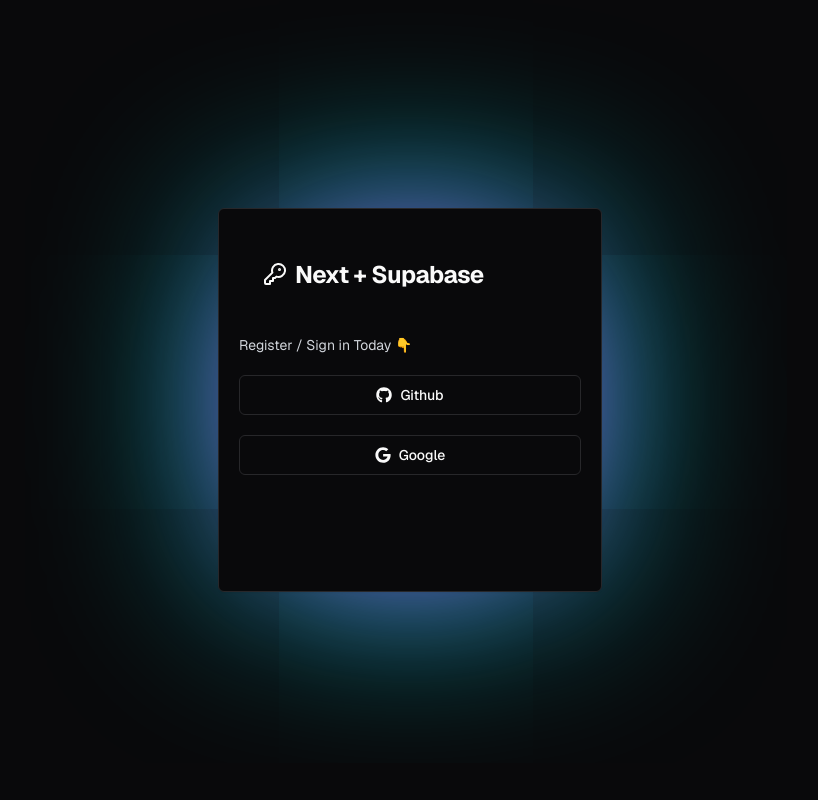
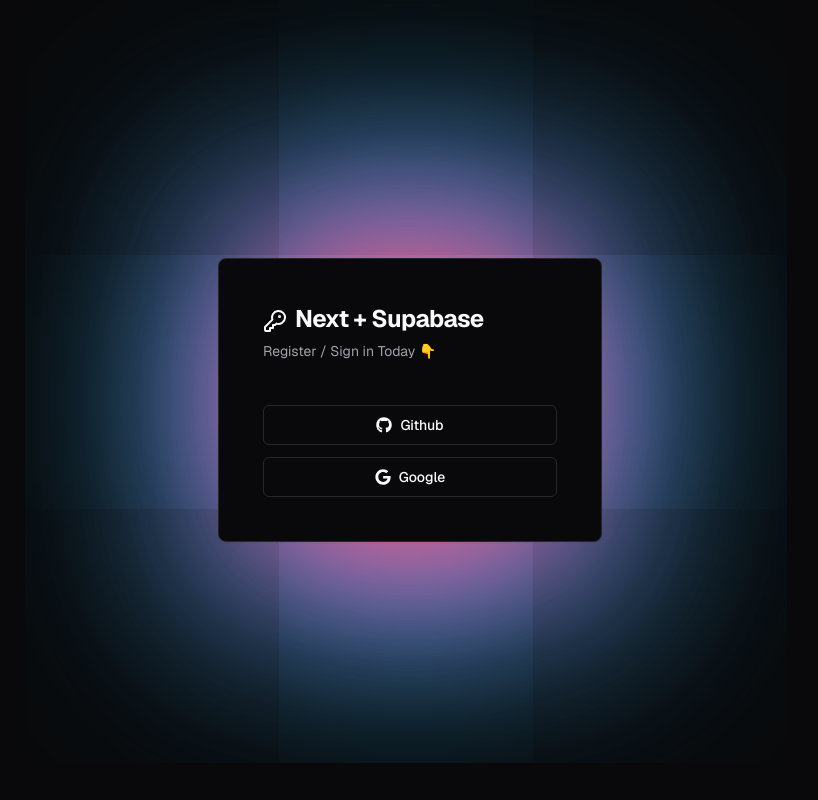
Before and after one commit to yoavamitai/nextjs-supabase-boilerplate, a Next.js app: page /auth in a window 1280 px wide. Shown: the whole page, without its empty margins (230-1048 px from the left). Built offline with nearby package versions, Linux system fonts and the light colour scheme.

Commit message:
feat: Added Supabase integration for authentication

```diff
--- /dev/null
+++ b/app/auth/AuthButton.tsx
@@ -0,0 +1,65 @@
+"use client"
+
+import { Button } from '@/components/ui/button'
+import supabaseBrowser from '@/lib/supabase/browser';
+import React from 'react'
+import { FaGithub, FaGoogle, FaApple, FaBitbucket, FaDiscord, FaFacebook, FaMicrosoft, FaFigma, FaLinkedin, FaSlack, FaSpotify, FaTwitch  } from 'react-icons/fa';
+import { FaGitlab, FaXTwitter  } from "react-icons/fa6";
+import { RiKakaoTalkLine } from "react-icons/ri";
+import { SiNotion, SiZoom  } from "react-icons/si";
+
+import { Provider } from "@supabase/supabase-js";
+
+type authIconMapType = Record<Provider, React.JSX.Element | undefined>;
+
+const authIconMap: authIconMapType = {
+    "github": <FaGithub className='w-4 h-4' />,
+    "google": <FaGoogle className='w-4 h-4' />,
+    "apple": <FaApple className='w-4 h-4' />,
+    "azure": <FaMicrosoft className='w-4 h-4' />,
+    "bitbucket": <FaBitbucket className='w-4 h-4' />,
+    "discord": <FaDiscord className='w-4 h-4' />,
+    "facebook": <FaFacebook className='w-4 h-4' />,
+    "figma": <FaFigma className='w-4 h-4' />,
+    "gitlab": <FaGitlab className='w-4 h-4' />,
+    "kakao": <RiKakaoTalkLine className='w-4 h-4' />,
+    "keycloak": undefined,
+    "linkedin": <FaLinkedin className='w-4 h-4' />,
+    "linkedin_oidc": <FaLinkedin className='w-4 h-4' />,
+    "notion": <SiNotion className='w-4 h-4' />,
+    "slack": <FaSlack className='w-4 h-4' />,
+    "spotify": <FaSpotify className='w-4 h-4' />,
+    "twitch": <FaTwitch className='w-4 h-4' />,
+    "twitter": <FaXTwitter className='w-4 h-4' />,
+    "workos": undefined,
+    "zoom": <SiZoom className='w-4 h-4' />,
+    "fly": undefined
+};
+
+interface AuthButtonProps {
+    authType: Provider;
+};
+
+const AuthButton = ({ authType }: AuthButtonProps) => {
+
+    const handleLoginWithOAuth = (authType: Provider) => {
+        const supabase = supabaseBrowser();
+
+        supabase.auth.signInWithOAuth({
+            provider: authType,
+            options: {
+                redirectTo: `${location.origin}/auth/callback`
+            }
+        })
+    };
+
+    return (
+        <Button className='flex justify-center items-center w-full' variant="outline" onClick={()=>handleLoginWithOAuth(authType)}>
+           {authIconMap[authType]}
+            <div className="w-2" />
+            {`${authType.charAt(0).toUpperCase()}${authType.slice(1)}`}
+        </Button>
+    )
+}
+
+export default AuthButton
--- /dev/null
+++ b/app/auth/callback/route.ts
@@ -0,0 +1,37 @@
+import { cookies } from "next/headers";
+import { NextResponse as Response, NextRequest as Request } from "next/server";
+import { type CookieOptions, createServerClient } from "@supabase/ssr";
+
+export async function GET(request: Request) {
+    const { searchParams, origin } = new URL(request.url);
+    const code = searchParams.get('code');
+    const next = searchParams.get('next') ?? '/';
+
+    if (code) {
+        const cookieStore = cookies();
+        const supabase = createServerClient(
+            process.env.NEXT_PUBLIC_SUPABASE_URL!,
+            process.env.NEXT_PUBLIC_SUPABASE_ANON_KEY!,
+            {
+                cookies: {
+                    get(name: string) {
+                        return cookieStore.get(name)?.value;
+                    },
+
+                    set(name: string, value: string, options: CookieOptions) {
+                        cookieStore.set({ name, value, ...options });
+                    },
+
+                    remove(name: string, options: CookieOptions) {
+                        cookieStore.delete({ name, ...options });
+                    },
+                },
+            }
+        );
+
+        const { error } = await supabase.auth.exchangeCodeForSession(code);
+        if (!error) return Response.redirect(`${origin}${next}`);
+
+        return Response.redirect(`${origin}/auth/auth-code-error`);
+    }
+}
--- a/app/auth/page.tsx
+++ b/app/auth/page.tsx
@@ -1,31 +1,27 @@
-import { Button } from '@/components/ui/button'
-import { Card, CardHeader, CardTitle } from '@/components/ui/card';
+"use client"
+
+import { Card, CardContent, CardDescription, CardHeader, CardTitle } from '@/components/ui/card';
 import { KeyRound } from 'lucide-react'
 import React from 'react';
-import { FaGoogle, FaGithub } from "react-icons/fa";
-
+import AuthButton from "./AuthButton"
 
 export default function Auth() {
   return (
     <div className="flex items-center justify-center w-full h-screen">
-      <Card className="w-96 h-96 rounded-md border p-5 space-y-5 relative">
-        <CardHeader className="flex flex-row items-center gap-2">
-          <KeyRound className='translate-y-0.5'/>
-          <CardTitle className='text-2xl font-bold'>Next + Supabase</CardTitle>
+      <Card className="w-96 p-5 space-y-5 relative">
+        <CardHeader>
+          <div className='flex flex-row items-center gap-2'>
+            <KeyRound className='translate-y-0.5' />
+            <CardTitle className='text-2xl font-bold'>Next + Supabase</CardTitle>
+          </div>
+          <CardDescription>Register / Sign in Today 👇</CardDescription>
         </CardHeader>
-        <p className='text-sm text-gray-300'>
-          Register / Sign in Today 👇
-        </p>
-        <Button className='flex justify-center items-center w-full' variant="outline">
-          <FaGithub className='w-4 h-4' />
-          <div className="w-2" />
-          Github
-        </Button>
-        <Button className='flex justify-center items-center w-full' variant="outline">
-          <FaGoogle className='w-4 h-4' />
-          <div className="w-2" />
-          Google
-        </Button>
+        <CardContent className='flex flex-col gap-3'>
+          <AuthButton authType="github" />
+          <AuthButton authType="google" />
+        </CardContent>
+
+
       </Card>
       <div className='glowBox -z-20' >
 
--- a/app/globals.css
+++ b/app/globals.css
@@ -82,9 +82,9 @@
   width: 40px;
   height: 40px;
   border-radius: 50%;
-  background-color: #d17ee6;
+  background-color: #12c2e9;
   box-shadow:
-    0 0 60px 30px #d17ee6,
-    0 0 150px 110px #f0f,
-    0 0 200px 150px #0ff;
+    0 0 120px 110px #f64f59,
+    0 0 180px 160px #c471ed,
+    0 0 240px 180px #12c2e9;
 }
--- /dev/null
+++ b/lib/supabase/browser.ts
@@ -0,0 +1,12 @@
+"use client"
+
+import { createBrowserClient } from "@supabase/ssr";
+
+export default function supabaseBrowser() {
+    const supabase = createBrowserClient(
+        process.env.NEXT_PUBLIC_SUPABASE_URL!,
+        process.env.NEXT_PUBLIC_SUPABASE_ANON_KEY!
+    );
+
+    return supabase;
+}
--- /dev/null
+++ b/lib/supabase/server.ts
@@ -0,0 +1,20 @@
+import { createServerClient } from "@supabase/ssr";
+import { cookies } from "next/headers";
+
+export default function supabaseServer() {
+    const cookieStore = cookies();
+
+    const supabase = createServerClient(
+        process.env.NEXT_PUBLIC_SUPABASE_URL!,
+        process.env.NEXT_PUBLIC_SUPABASE_ANON_KEY!,
+        {
+            cookies: {
+                get(name: string) {
+                    return cookieStore.get(name)?.value;
+                }
+            }
+        }
+    );
+
+    return supabase;
+}
--- a/package.json
+++ b/package.json
@@ -10,6 +10,8 @@
   },
   "dependencies": {
     "@radix-ui/react-slot": "^1.0.2",
+    "@supabase/ssr": "^0.0.10",
+    "@supabase/supabase-js": "^2.39.3",
     "class-variance-authority": "^0.7.0",
     "clsx": "^2.1.0",
     "geist": "^1.2.1",
```
